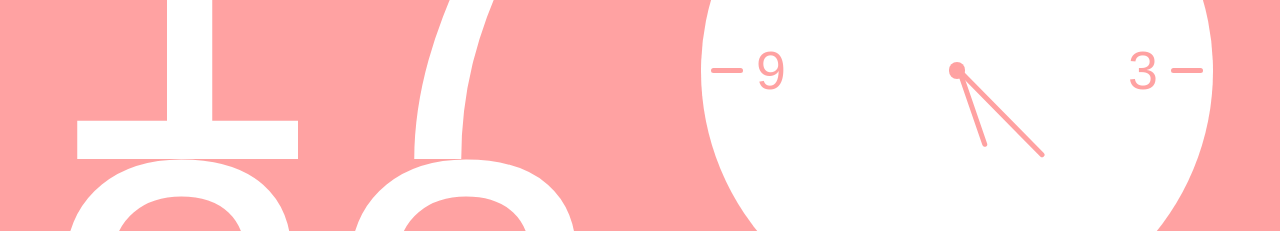
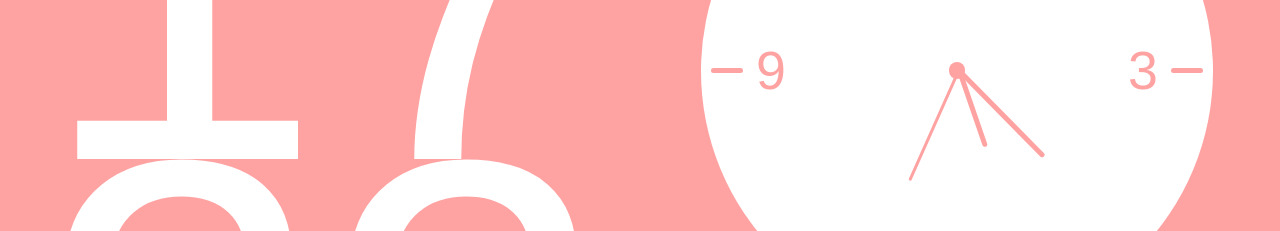
Before and after one commit to jmaduafo/wisp, a React (Vite) app: page /date-time in a window 1280 px wide. Shown: the part 195-426 px from the top of the page. Built offline with nearby package versions, Linux system fonts and the light colour scheme; a web font is replaced by a local one.

Commit message:
added a seconds hand to analog clock

```diff
--- a/src/components/pages/date-time/Analog.tsx
+++ b/src/components/pages/date-time/Analog.tsx
@@ -3,9 +3,10 @@ import React from "react";
 type Time = {
   readonly hourDeg: number | undefined;
   readonly minDeg: number | undefined;
+  readonly secDeg: number | undefined;
 };
 
-function Analog({ hourDeg, minDeg }: Time) {
+function Analog({ hourDeg, minDeg, secDeg }: Time) {
   return (
     <div className="relative w-[40vw] h-[40vw] rounded-full bg-white text-red-300">
       {/* ANALOG NUMBER POINTS */}
@@ -38,6 +39,11 @@ function Analog({ hourDeg, minDeg }: Time) {
         className={`w-[0.4vw] h-[15vh] absolute top-1/2 left-1/2 transform origin-top bg-red-300 rounded-full`}
         style={{ rotate: minDeg ? `${minDeg + 180}deg` : `180deg` }}
       ></div>
+      {/* SECOND */}
+      <div
+        className={`w-[0.25vw] h-[15vh] absolute top-1/2 left-1/2 transform origin-top bg-red-300 rounded-full`}
+        style={{ rotate: secDeg ? `${secDeg + 180}deg` : `180deg` }}
+      ></div>
     </div>
   );
 }
--- a/src/components/pages/date-time/DateTime.tsx
+++ b/src/components/pages/date-time/DateTime.tsx
@@ -7,11 +7,13 @@ import Analog from "./Analog";
 function DateTime() {
   const [hours, setHours] = useState("00");
   const [minutes, setMinutes] = useState("00");
-  const [hourDeg, setHourDeg] = useState<number | undefined>();
-  const [minDeg, setMinDeg] = useState<number | undefined>();
+
   const [day, setDay] = useState("--");
   const [display, setDisplay] = useState("-----");
 
+  const [hourDeg, setHourDeg] = useState<number | undefined>();
+  const [minDeg, setMinDeg] = useState<number | undefined>();
+  const [secDeg, setSecDeg] = useState<number | undefined>();
 
   useEffect(() => {
     const time = setInterval(() => {
@@ -21,6 +23,7 @@ function DateTime() {
       setDisplay(fullDate().display);
       setHourDeg(analogTime().hours)
       setMinDeg(analogTime().minutes)
+      setSecDeg(analogTime().seconds)
     }, 1000);
 
     return () => clearInterval(time);
@@ -38,7 +41,7 @@ function DateTime() {
             <p className="text-[40vw] leading-[.70]">{minutes}</p>
           </div>
           <div className="flex-1 flex flex-col justify-center items-center gap-3">
-            <Analog hourDeg={hourDeg} minDeg={minDeg}/>
+            <Analog hourDeg={hourDeg} minDeg={minDeg} secDeg={secDeg}/>
             <div>
               <h2 className="text-center leading-[1] font-light text-[7vw]">
                 {day},
--- a/src/utils/dateTime.ts
+++ b/src/utils/dateTime.ts
@@ -50,9 +50,11 @@ export function analogTime() {
 
   let hDeg = hours * 30 + mins * (360 / 720);
   let mDeg = mins * 6 + secs * (360 / 3600);
+  let sDeg = secs * 6
 
   return {
     hours: hDeg,
-    minutes: mDeg
+    minutes: mDeg,
+    seconds: sDeg
   }
 }
```
